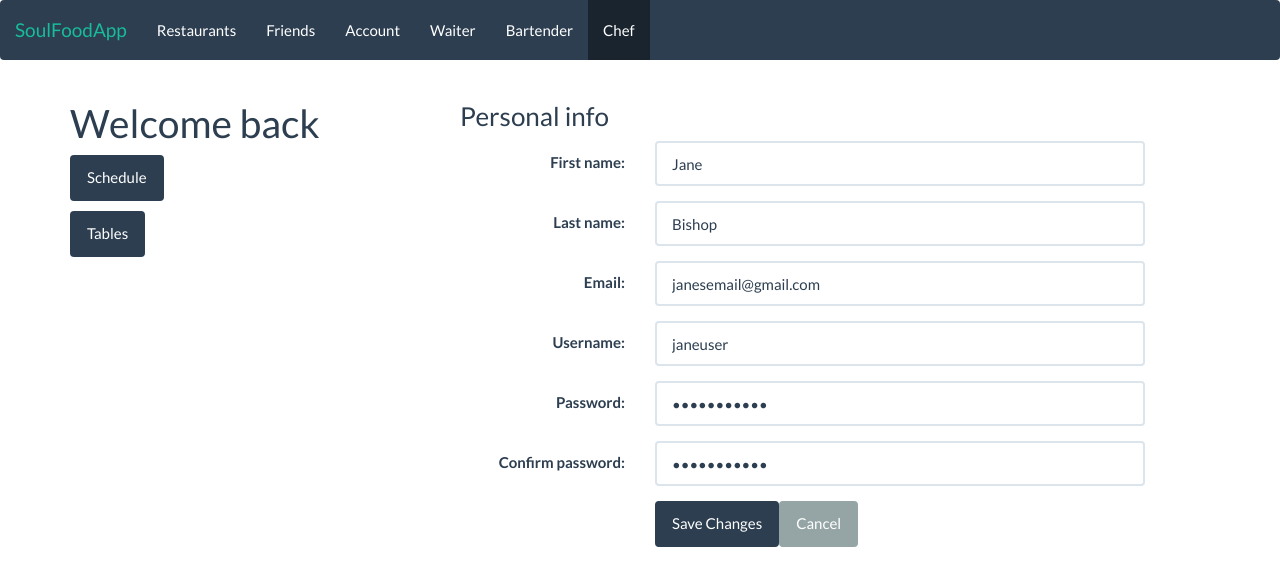
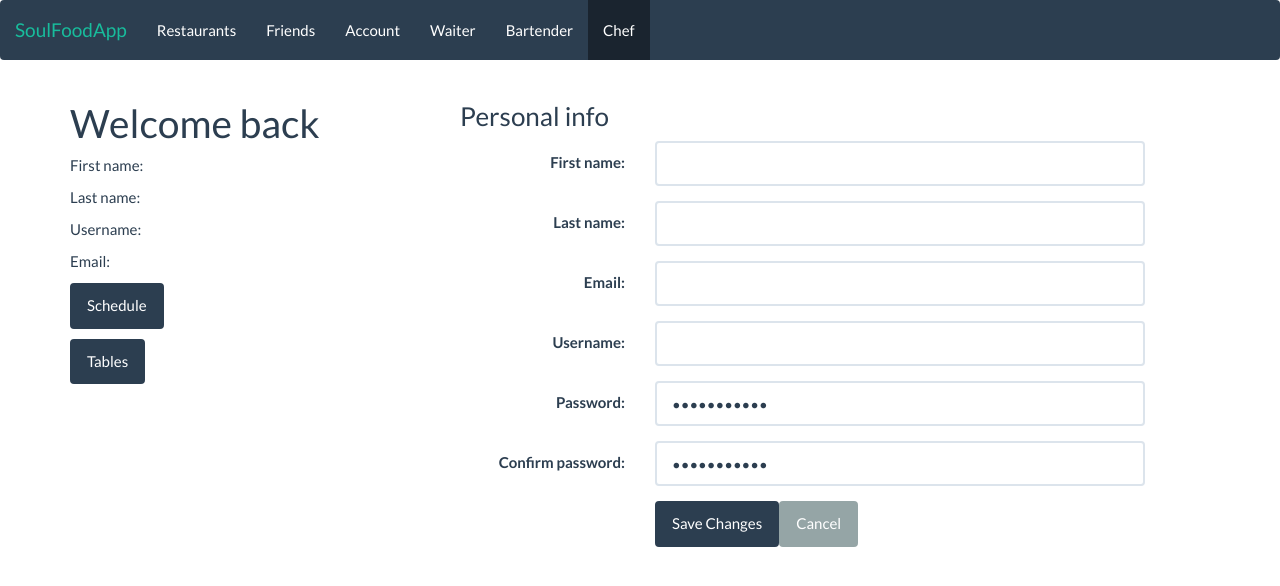
Before and after one commit to djukadjuka/ISA_2016, an Angular app in the folder ISA_ANGULAR/: page /chef in a window 1280 px wide. Shown: the top 586 px of the page. Built offline with nearby package versions, Linux system fonts and the light colour scheme.

Commit message:
Minor changes in chef and waiter card structure

```diff
--- a/ISA_ANGULAR/src/app/edit-chef/edit-chef.component.html
+++ b/ISA_ANGULAR/src/app/edit-chef/edit-chef.component.html
@@ -2,6 +2,13 @@
   <!-- left column -->
   <div class="col-md-4 col-sm-6 col-xs-12">
     <h1> Welcome back </h1>
+
+     <p>First name: </p>
+    <p>Last name: </p>
+    <p>Username: </p>
+    <p>Email: </p>
+
+
 
       <p>
           <input class="btn btn-primary" value="Schedule" type="button">
@@ -17,25 +24,25 @@
       <div class="form-group">
         <label class="col-lg-3 control-label">First name:</label>
         <div class="col-lg-8">
-          <input class="form-control" value="Jane" type="text">
+          <input class="form-control" value="" type="text">
         </div>
       </div>
       <div class="form-group">
         <label class="col-lg-3 control-label">Last name:</label>
         <div class="col-lg-8">
-          <input class="form-control" value="Bishop" type="text">
+          <input class="form-control" value="" type="text">
         </div>
       </div>
       <div class="form-group">
         <label class="col-lg-3 control-label">Email:</label>
         <div class="col-lg-8">
-          <input class="form-control" value="janesemail@gmail.com" type="text">
+          <input class="form-control" value="" type="text">
         </div>
       </div>
       <div class="form-group">
         <label class="col-md-3 control-label">Username:</label>
         <div class="col-md-8">
-          <input class="form-control" value="janeuser" type="text">
+          <input class="form-control" value="" type="text">
         </div>
       </div>
       <div class="form-group">
--- a/ISA_ANGULAR/src/app/edit-waiter/edit-waiter.component.html
+++ b/ISA_ANGULAR/src/app/edit-waiter/edit-waiter.component.html
@@ -2,6 +2,11 @@
   <!-- left column -->
   <div class="col-md-4 col-sm-6 col-xs-12">
     <h1> Welcome back </h1>
+
+    <p>First name: </p>
+    <p>Last name: </p>
+    <p>Username: </p>
+    <p>Email: </p>
 
       <p>
           <input class="btn btn-primary" value="Schedule" type="button">
@@ -17,25 +22,25 @@
       <div class="form-group">
         <label class="col-lg-3 control-label">First name:</label>
         <div class="col-lg-8">
-          <input class="form-control" value="Jane" type="text">
+          <input class="form-control" value="" type="text">
         </div>
       </div>
       <div class="form-group">
         <label class="col-lg-3 control-label">Last name:</label>
         <div class="col-lg-8">
-          <input class="form-control" value="Bishop" type="text">
+          <input class="form-control" value="" type="text">
         </div>
       </div>
       <div class="form-group">
         <label class="col-lg-3 control-label">Email:</label>
         <div class="col-lg-8">
-          <input class="form-control" value="janesemail@gmail.com" type="text">
+          <input class="form-control" value="" type="text">
         </div>
       </div>
       <div class="form-group">
         <label class="col-md-3 control-label">Username:</label>
         <div class="col-md-8">
-          <input class="form-control" value="janeuser" type="text">
+          <input class="form-control" value="" type="text">
         </div>
       </div>
       <div class="form-group">
```
